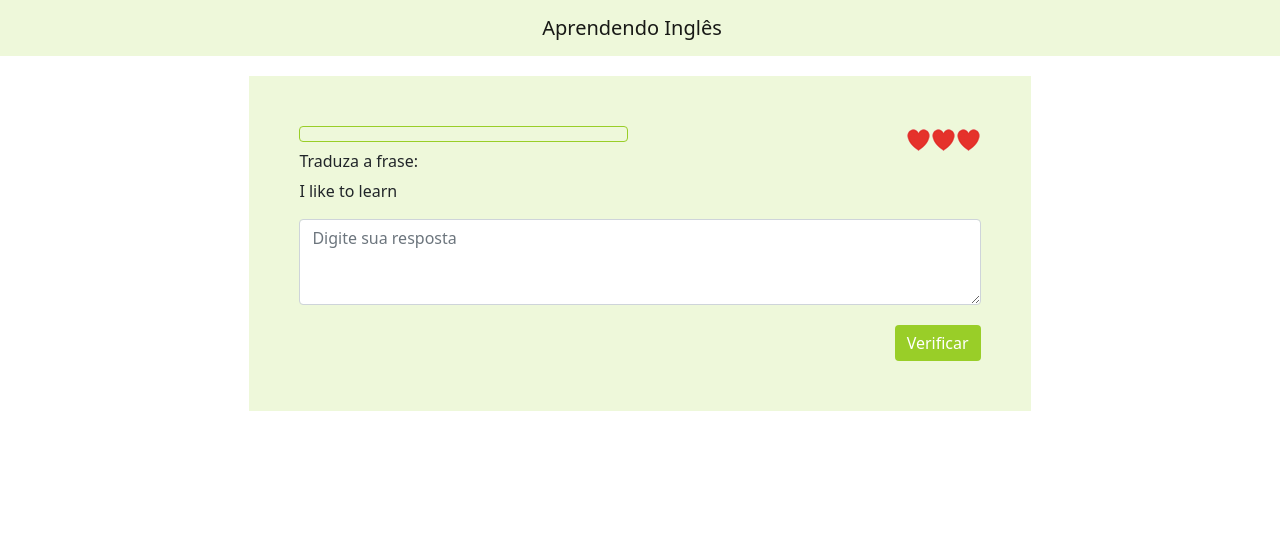
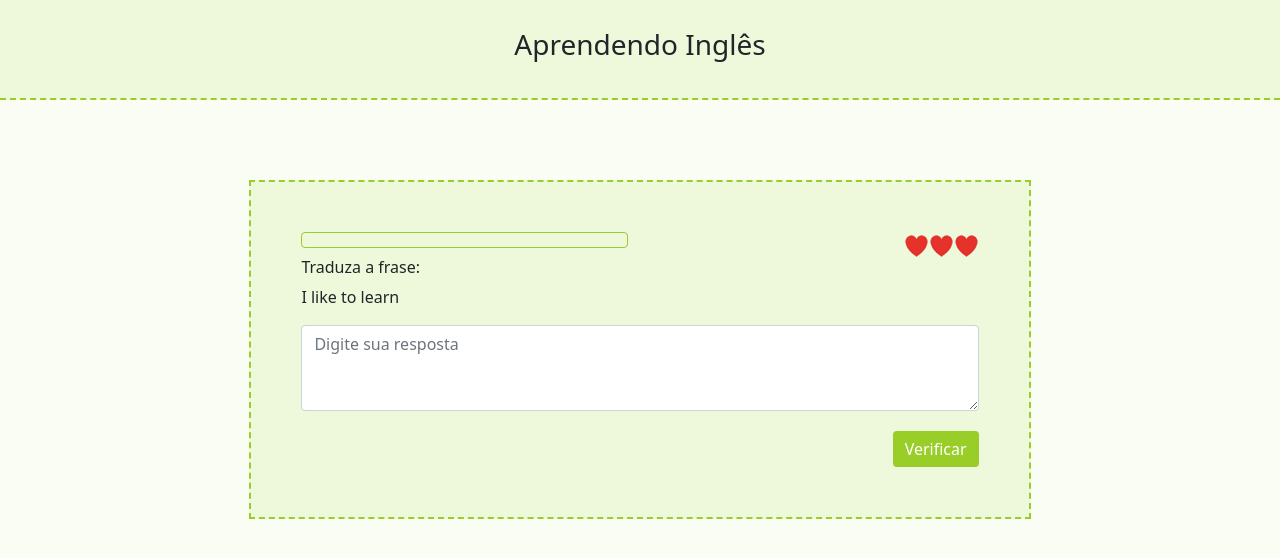
Before and after one commit to herickteixeira/learning-english, an Angular app: page / in a window 1280 px wide. Shown: the top 558 px of the page. Built offline with nearby package versions, Linux system fonts and the light colour scheme.

Commit message:
styles da pagina

```diff
--- a/src/app/painel/painel.component.css
+++ b/src/app/painel/painel.component.css
@@ -1,10 +1,12 @@
 .jumbotron{
-    margin-top: 20px;
+    margin-top: 80px;
     padding-top: 30px;
     padding-bottom: 30px;
     background-color:#EEF8DA;
     width: 70%;
     padding: 50px;
+    border: 2px dashed;
+    border-color:#99CE28;
 }
 
 .btn{
--- a/src/app/topo/topo.component.css
+++ b/src/app/topo/topo.component.css
@@ -1,3 +1,6 @@
 .navbar {
     background-color: #EEF8DA;
+    border-bottom: 2px dashed;
+    border-color: #99CE28;
+    height: 100px;
 }
--- a/src/app/topo/topo.component.html
+++ b/src/app/topo/topo.component.html
@@ -1,5 +1,5 @@
 <nav class="navbar navbar-light bg-faded">
     <div class="container-fluid d-flex justify-content-center">
-      <a class="navbar-brand" href="#">{{ titulo}}</a>
+      <h3>Aprendendo Inglês</h3>
     </div>
   </nav>
--- a/src/styles.css
+++ b/src/styles.css
@@ -1 +1,5 @@
 /* You can add global styles to this file, and also import other style files */
+
+body{
+    background-color:#eef8da48;
+}
```
